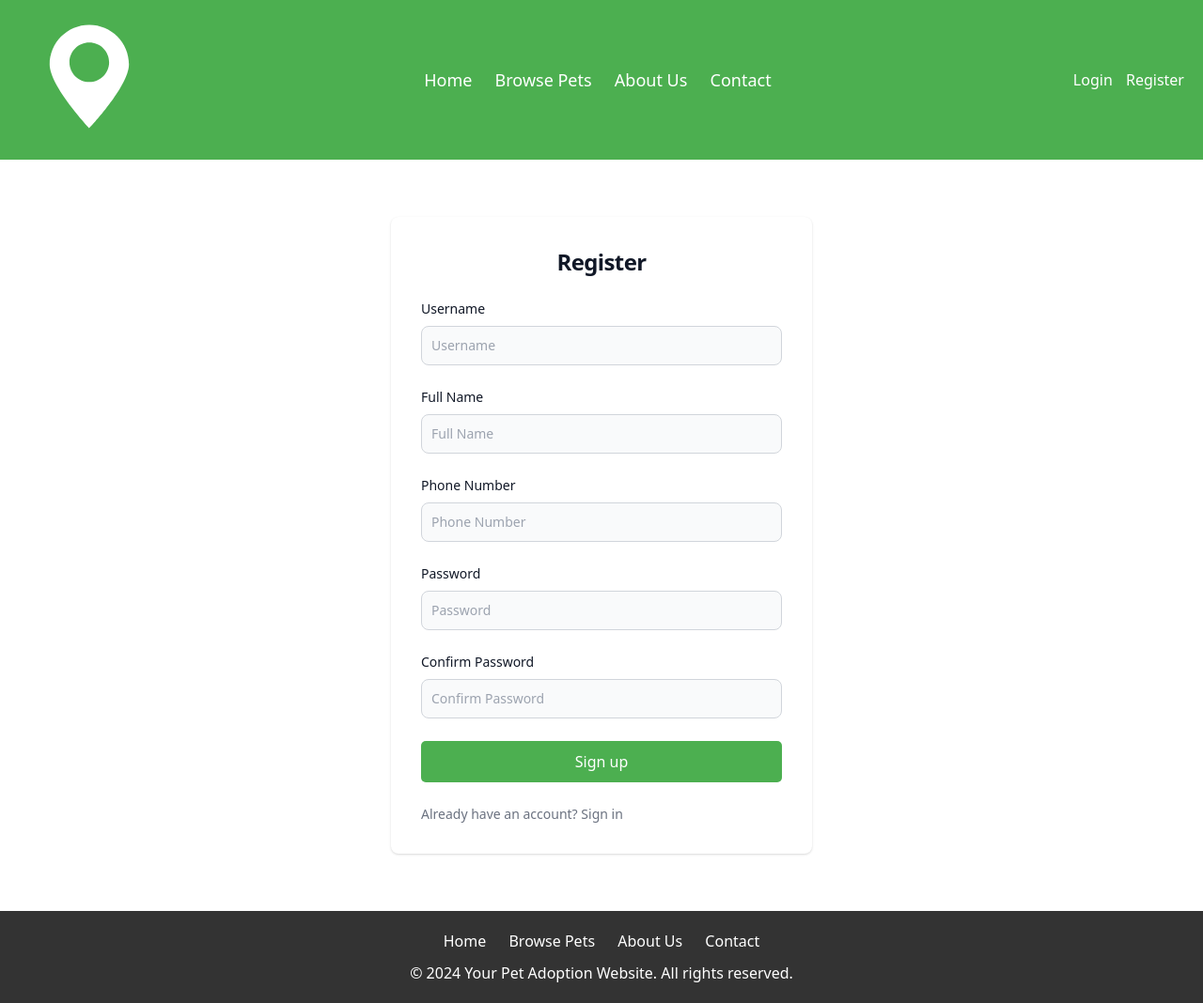
After one commit to JisanEAE77/pet-adoption, a Django app: page /register/ in a window 1280 px wide. The commit adds this page. Shown: the whole page at 94% size. Run offline with Django 5.2, Linux system fonts and the light colour scheme.

Commit message:
custom_user_model,login.register,logout

```diff
--- /dev/null
+++ b/pet/pet/forms.py
@@ -0,0 +1,25 @@
+from django import forms
+from .models import CustomUser
+
+class CustomUserCreationForm(forms.ModelForm):
+    password1 = forms.CharField(label='Password', widget=forms.PasswordInput)
+    password2 = forms.CharField(label='Confirm Password', widget=forms.PasswordInput)
+
+    class Meta:
+        model = CustomUser
+        fields = ['username', 'full_name', 'phone_number', 'password1', 'password2']
+
+    def clean(self):
+        cleaned_data = super().clean()
+        password1 = cleaned_data.get("password1")
+        password2 = cleaned_data.get("password2")
+        if password1 and password2 and password1 != password2:
+            raise forms.ValidationError("Passwords do not match.")
+        return cleaned_data
+
+    def save(self, commit=True):
+        user = super().save(commit=False)
+        user.set_password(self.cleaned_data["password1"])
+        if commit:
+            user.save()
+        return user
--- a/pet/pet/models.py
+++ b/pet/pet/models.py
@@ -1,5 +1,19 @@
 from django.db import models
-from django.contrib.auth.models import User
+# from django.contrib.auth.models import User
+
+from django.contrib.auth.models import AbstractUser
+from django.db import models
+
+from django.conf import settings
+
+class CustomUser(AbstractUser):
+    full_name = models.CharField(max_length=255)
+    phone_number = models.CharField(max_length=15)  # Assuming phone numbers are strings
+
+    # Add any additional fields or methods as needed
+
+    def __str__(self):
+        return self.username
 
 class Pet(models.Model):
     SPECIES_CHOICES = (
@@ -43,9 +57,9 @@ class Pet(models.Model):
         ('special_needs', 'Special Needs'),
     )
 
-    user = models.ForeignKey(User, on_delete=models.CASCADE, related_name="poster")
+    user = models.ForeignKey(settings.AUTH_USER_MODEL, on_delete=models.CASCADE, related_name="poster")
     is_adopted = models.BooleanField(default=False)
-    adopted_by = models.ForeignKey(User, on_delete=models.SET_NULL, blank=True, null=True, related_name="adopter")
+    adopted_by = models.ForeignKey(settings.AUTH_USER_MODEL, on_delete=models.SET_NULL, blank=True, null=True, related_name="adopter")
     species = models.CharField(max_length=20, choices=SPECIES_CHOICES)
     name = models.CharField(max_length=100)
     breed = models.CharField(max_length=100, blank=True, null=True)
@@ -72,6 +86,5 @@ class Pet(models.Model):
     eye_color = models.CharField(max_length=50, blank=True, null=True)
     weight = models.DecimalField(max_digits=10, decimal_places=2, blank=True, null=True)
     health_status = models.CharField(max_length=20, choices=HEALTH_CHOICES, default='healthy')
-
     def __str__(self):
         return self.name
--- a/pet/pet/urls.py
+++ b/pet/pet/urls.py
@@ -24,6 +24,9 @@ from .views import *
 urlpatterns = [
     path('admin/', admin.site.urls),
     path('', index, name="Home"),
+    path('register/', register_view, name='register'),
+    path('login/', login_view, name='login'),
+    path('logout/', logout_view, name='logout'),
 ]
 
 if settings.DEBUG:
--- a/pet/pet/views.py
+++ b/pet/pet/views.py
@@ -1,5 +1,41 @@
 from django.http import HttpResponse
 from django.shortcuts import redirect, render
+from django.contrib.auth.forms import  AuthenticationForm
+from .forms import CustomUserCreationForm
+from django.contrib.auth import login, logout
 
 def index(request, *args, **kwargs):
     return render(request, "index.html")
+
+def register_view(request):
+    errors = None
+    if request.method == 'POST':
+        form = CustomUserCreationForm(request.POST)
+        if form.is_valid():
+            form.save()
+            return redirect('login')
+        else:
+            errors = form.errors.as_data()
+            print(request.POST)  # Add this line to print form data
+    else:
+        form = CustomUserCreationForm()
+    return render(request, 'register.html', {'form': form, 'errors': errors})
+
+def login_view(request):
+    errors = None
+    if request.method == 'POST':
+        form = AuthenticationForm(data=request.POST)
+        if form.is_valid():
+            user = form.get_user()
+            login(request, user)
+            return redirect('/')
+        else:
+            errors = form.errors.as_data()
+    else:
+        form = AuthenticationForm()
+    return render(request, 'login.html', {'form': form, 'errors': errors})
+
+def logout_view(request):
+    if request.method == 'POST':
+        logout(request)
+        return redirect('/')
--- a/pet/template/base.html
+++ b/pet/template/base.html
@@ -7,7 +7,7 @@
     <meta name="viewport" content="width=device-width, initial-scale=1.0">
     <title>{% block title %}Pet Adoption{% endblock %}</title>
     <link rel="stylesheet" href="{% static 'styles.css' %}">
-
+    <link href="https://cdn.jsdelivr.net/npm/tailwindcss@2.2.19/dist/tailwind.min.css" rel="stylesheet">
     {% block head %}
     {% endblock %}
 
@@ -31,8 +31,15 @@
     </nav>
     <div class="user-menu">
         <ul>
-            <li><a href="#">Login</a></li>
-            <li><a href="#">Register</a></li>
+            {% if user.is_authenticated %}
+                <form action="{% url 'logout' %}" method="post">
+                    {% csrf_token %}
+                    <button type="submit">Logout</button>
+                </form>
+            {% else %}
+                <li><a href="/login">Login</a></li>
+                <li><a href="/register">Register</a></li>
+            {% endif %}
         </ul>
     </div>
 </header>
--- /dev/null
+++ b/pet/template/register.html
@@ -0,0 +1,56 @@
+{% extends 'base.html' %}
+{% load static %}
+
+{% block title %}Register{% endblock %}
+
+{% block head %}
+<link rel="stylesheet" href="{% static 'index.css' %}">
+{% endblock %}
+
+{% block content %}
+<div class="flex flex-col items-center justify-center px-6 py-8 mx-auto md:h-screen lg:py-0">
+    <div class="w-full bg-white rounded-lg shadow dark:border md:mt-0 sm:max-w-md xl:p-0 dark:bg-gray-800 dark:border-gray-700">
+        <div class="p-6 space-y-4 md:space-y-6 sm:p-8">
+            <h1 class="text-xl text-center font-bold leading-tight tracking-tight text-gray-900 md:text-2xl dark:text-white">
+                Register
+            </h1>
+            <form class="space-y-4 md:space-y-6" method="POST">
+                {% csrf_token %}
+                {% if errors %}
+                <div class="bg-red-100 border border-red-400 text-red-700 px-4 py-3 rounded relative" role="alert">
+                    {% for field, error_list in errors.items %}
+                        {% for error in error_list %}
+                            <span class="block">{{ error.message }}</span>
+                        {% endfor %}
+                    {% endfor %}
+                </div>
+                {% endif %}
+                <div>
+                    <label for="username" class="block mb-2 text-sm font-medium text-gray-900 dark:text-white">Username</label>
+                    <input type="text" id="username" name="username" class="bg-gray-50 border border-gray-300 text-gray-900 sm:text-sm rounded-lg focus:ring-primary-600 focus:border-primary-600 block w-full p-2.5 dark:bg-gray-700 dark:border-gray-600 dark:placeholder-gray-400 dark:text-white dark:focus:ring-blue-500 dark:focus:border-blue-500" placeholder="Username" required>
+                </div>
+                <div>
+                    <label for="full_name" class="block mb-2 text-sm font-medium text-gray-900 dark:text-white">Full Name</label>
+                    <input type="text" id="full_name" name="full_name" class="bg-gray-50 border border-gray-300 text-gray-900 sm:text-sm rounded-lg focus:ring-primary-600 focus:border-primary-600 block w-full p-2.5 dark:bg-gray-700 dark:border-gray-600 dark:placeholder-gray-400 dark:text-white dark:focus:ring-blue-500 dark:focus:border-blue-500" placeholder="Full Name" required>
+                </div>
+                <div>
+                    <label for="phone_number" class="block mb-2 text-sm font-medium text-gray-900 dark:text-white">Phone Number</label>
+                    <input type="text" id="phone_number" name="phone_number" class="bg-gray-50 border border-gray-300 text-gray-900 sm:text-sm rounded-lg focus:ring-primary-600 focus:border-primary-600 block w-full p-2.5 dark:bg-gray-700 dark:border-gray-600 dark:placeholder-gray-400 dark:text-white dark:focus:ring-blue-500 dark:focus:border-blue-500" placeholder="Phone Number" required>
+                </div>
+                <div>
+                    <label for="password1" class="block mb-2 text-sm font-medium text-gray-900 dark:text-white">Password</label>
+                    <input type="password" id="password1" name="password1" class="bg-gray-50 border border-gray-300 text-gray-900 sm:text-sm rounded-lg focus:ring-primary-600 focus:border-primary-600 block w-full p-2.5 dark:bg-gray-700 dark:border-gray-600 dark:placeholder-gray-400 dark:text-white dark:focus:ring-blue-500 dark:focus:border-blue-500" placeholder="Password" required>
+                </div>
+                <div>
+                    <label for="password2" class="block mb-2 text-sm font-medium text-gray-900 dark:text-white">Confirm Password</label>
+                    <input type="password" id="password2" name="password2" class="bg-gray-50 border border-gray-300 text-gray-900 sm:text-sm rounded-lg focus:ring-primary-600 focus:border-primary-600 block w-full p-2.5 dark:bg-gray-700 dark:border-gray-600 dark:placeholder-gray-400 dark:text-white dark:focus:ring-blue-500 dark:focus:border-blue-500" placeholder="Confirm Password" required>
+                </div>
+                <button type="submit" class="w-full btn btn-success">Sign up</button>
+                <p class="text-sm font-light text-gray-500 dark:text-gray-400">
+                    Already have an account? <a href="/login" class="font-medium text-primary-600 hover:underline dark:text-primary-500">Sign in</a>
+                </p>
+            </form>
+        </div>
+    </div>
+</div>
+{% endblock %}
```
Also changed, not shown: pet/pet/settings.py (+14 -12 lines), pet/template/login.html (added, +45 -0 lines), pet/db.sqlite3, pet/pet/migrations/0001_initial.py, 1 other file.
